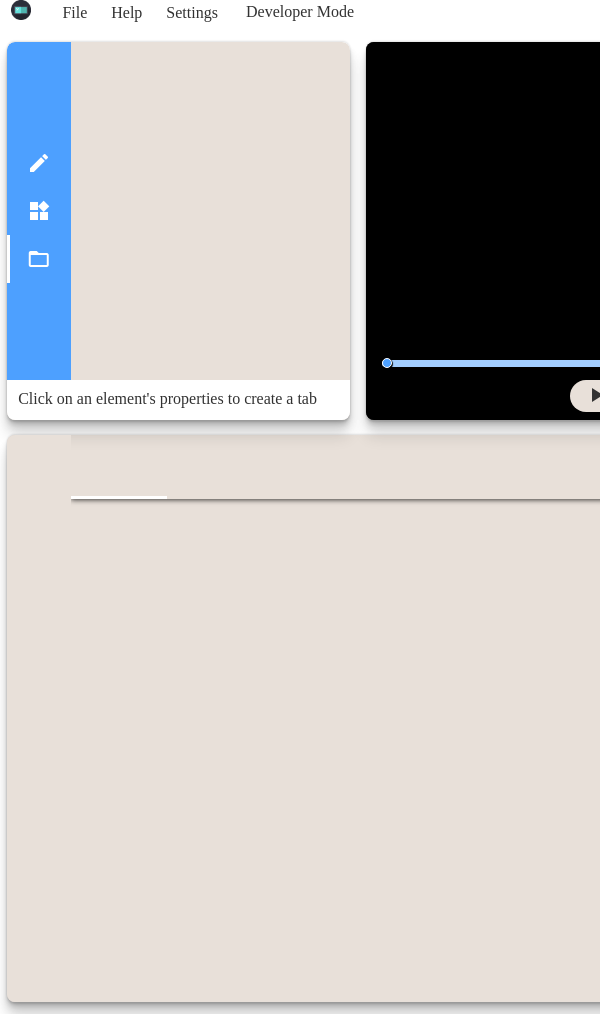
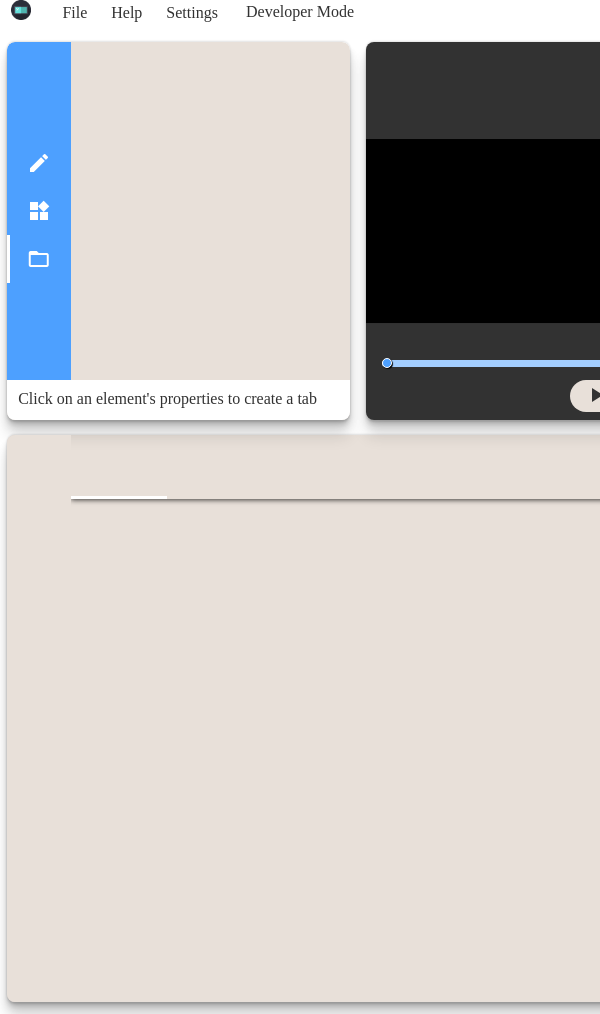
Before and after one commit to MindChirp/infoScreen, an Electron app: page home.html in a window 600 px wide. Shown: the top 1014 px of the page. Drawn offline with Linux system fonts and the light colour scheme; no server answers.

Commit message:
Some small computer resource hogging fixes

```diff
--- a/home.html
+++ b/home.html
@@ -214,10 +214,8 @@
             //nescessary amount of rows and columns to cover the entire
             //element
 
-            //Set the correct width of the timeline
-            var parentWidth = parseInt(window.getComputedStyle(document.getElementById("bottom-layer")).width.split("px")[0]);
-            var timeLineWidth = parentWidth-64; //64 == width of the side-bar of the timeline
-            document.getElementById("timeline").style.gridTemplateColumns = "4rem " + timeLineWidth + "px";
+            calculateLayoutOnStartup();
+
 
             var path = document.getElementById("main-container").querySelector("#bottom-layer").querySelector("#timeline");
             var w = parseInt(window.getComputedStyle(path).width.split("px"));
--- a/javascripts/editor/background-scripts.js
+++ b/javascripts/editor/background-scripts.js
@@ -104,3 +104,23 @@ document.getElementById("content").style.height = width / (16/9) - 20 + "px";
 
 
 }
+
+function calculateLayoutOnStartup() {
+    ///////////////////////////////////////////
+    // Set the correct width of the timeline //
+    ///////////////////////////////////////////
+    var parentWidth = parseInt(window.getComputedStyle(document.getElementById("bottom-layer")).width.split("px")[0]);
+    var timeLineWidth = parentWidth-64; //64 == width of the side-bar of the timeline
+    document.getElementById("timeline").style.gridTemplateColumns = "4rem " + timeLineWidth + "px";
+
+
+
+    /////////////////////////////////////////////////////////////////
+    // Keep track of viewport and resize to keep 16:9 aspect ratio //
+    /////////////////////////////////////////////////////////////////
+
+    var style = getComputedStyle(document.getElementById("viewport").querySelector("#content"));
+    var width = parseInt(style.width.split("px")[0]);
+    document.getElementById("viewport").querySelector("#content").style.height = width / (ratio) + "px";
+
+}
```
